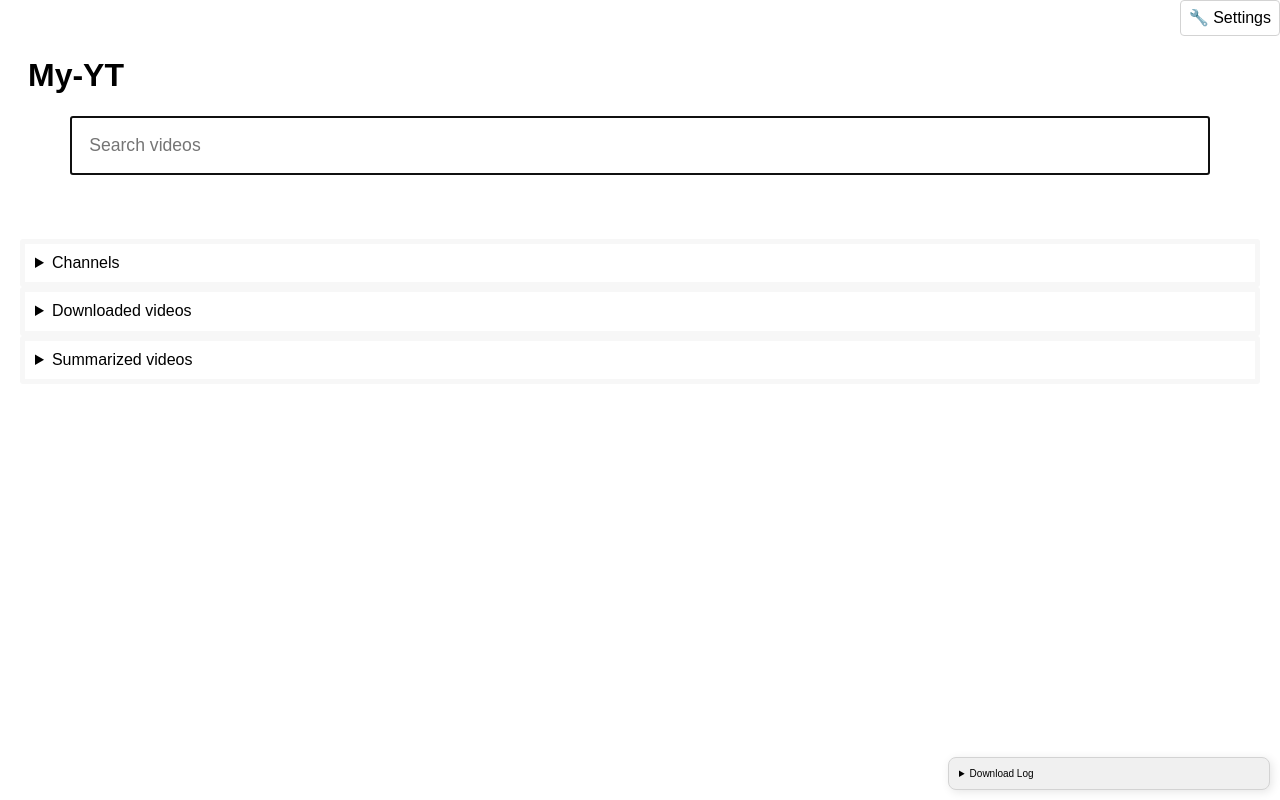
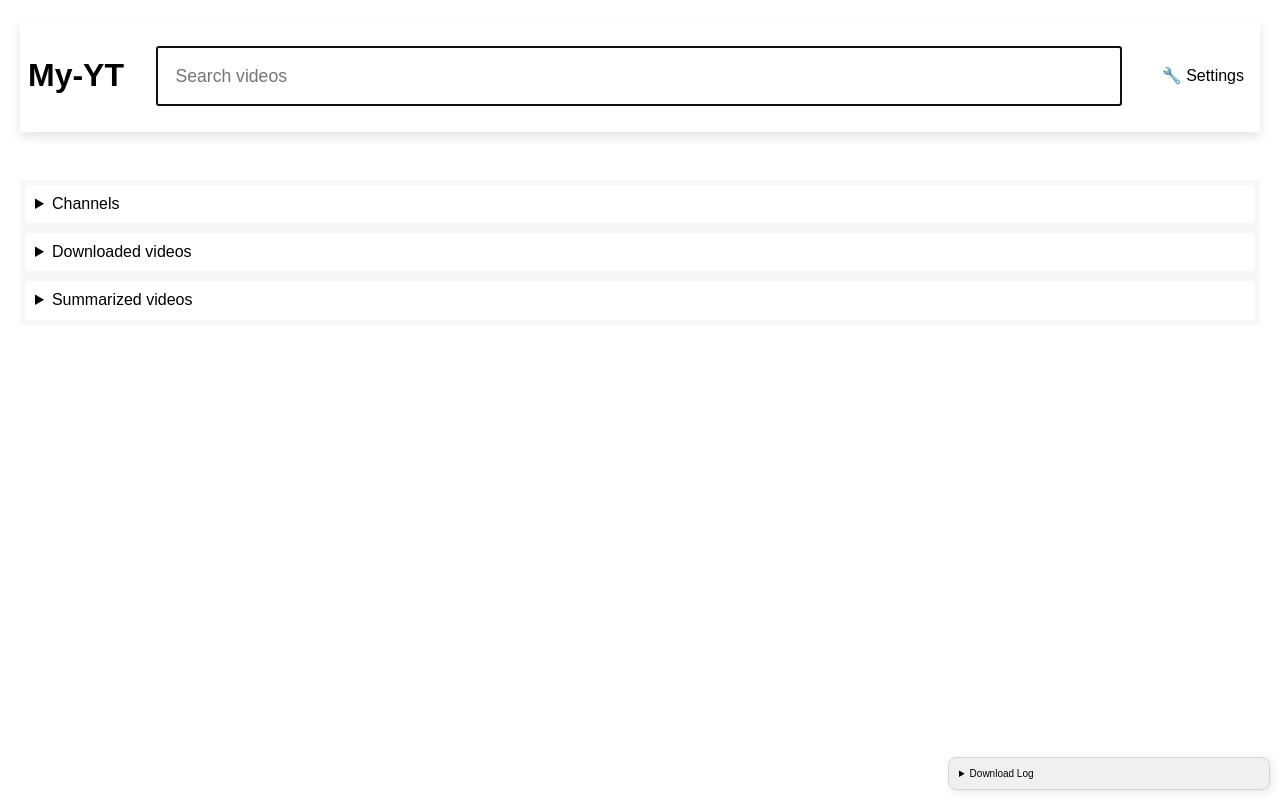
Before and after one commit to tahsin2627/my-yt, a website with bundled scripts: page client/index.html in a window 1280 px wide. Built offline with nearby package versions, Linux system fonts and the light colour scheme; no server answers.

Commit message:
dark mode, sticky header

```diff
--- a/client/index.html
+++ b/client/index.html
@@ -11,9 +11,8 @@
   <header>
     <h1 class="">My-YT</h1>
     <search-videos></search-videos>
+    <button id="open-settings">🔧 Settings</button>
   </header>
-
-  <button id="open-settings">🔧 Settings</button>
 
   <main>
     <channels-list></channels-list>
--- a/client/main.css
+++ b/client/main.css
@@ -1,4 +1,9 @@
-/* dark mode */
+body {
+  font-family: Arial, sans-serif;
+  margin: 20px;
+  background-color: white;
+  color: black;
+}
 @media (prefers-color-scheme: dark) {
   body {
     background-color: #121212;
@@ -10,11 +15,6 @@
   }
 }
 
-
-body {
-  font-family: Arial, sans-serif;
-  margin: 20px;
-}
 form {
   margin-bottom: 20px;
 }
@@ -142,15 +142,14 @@ form {
 
 
 #open-settings {
-  position: fixed;
-  top: 0;
-  right: 0;
   display: block;
-  background: white;
-  border: 1px solid lightgrey;
   border-radius: 4px;
   font-size: 1rem;
   padding: 0.5rem;
+  background-color: transparent;
+  color: inherit;
+  border: none;
+  outline: none;
 }
 #settings {
   position: relative;
@@ -187,15 +186,29 @@ dialog {
 
 
 body > header {
+  position: sticky;
+  top: 0;
+  z-index: 1000;
+  display: flex;
+  justify-content: space-between;
+  align-items: center;
   padding: 1em 0.5em;
   margin-bottom: 3rem;
   overflow: hidden;
+  background-color: inherit;
+  /* box-shadow on the bottom border */
+  box-shadow: 0px 5px 10px rgba(119, 118, 118, 0.2);
+}
+
+search-videos {
+  flex: 2;
 }
 
 #search {
   display: block;
   margin: 0 auto;
   width: 90%;
+  flex: 2;
   padding: 1em;
   font-size: 1.1rem;
 }
@@ -204,22 +217,6 @@ details {
   padding: 10px;
   border: 5px solid #f7f7f7;
   border-radius: 3px;
-}
-
-details {
-  transition: 0.2s background linear;
-}
-
-details:hover {
-  /* background: #eaeaea; */
-}
-
-details > summary {
-  transition: color 1s;
-}
-
-details[open] > summary {
-  color: #171717;
 }
 
 #summary pre {
```
